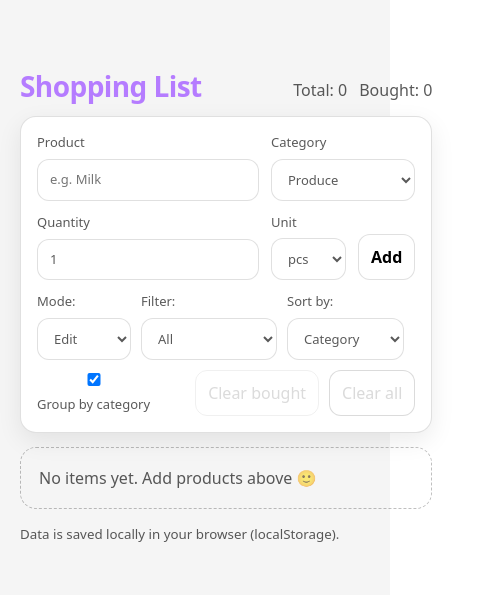
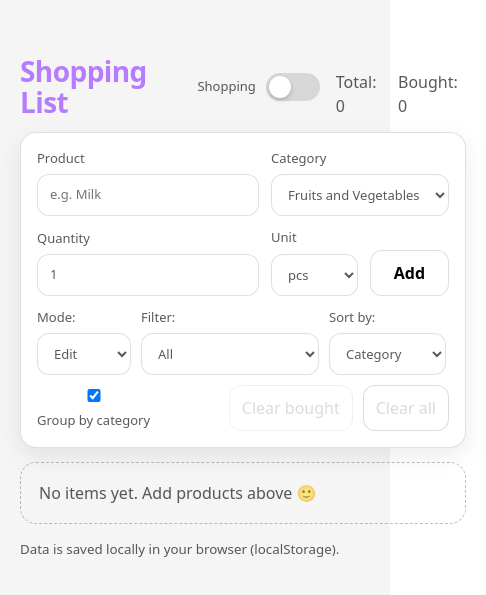
Before and after one commit to kksyai/vibe-makroapp, a React (Vite) app: page / in a window 390 px wide. Shown: the part 117-712 px from the top of the page, 486 px wide, since content can reach past the window. Built offline with nearby package versions, Linux system fonts and the light colour scheme.

Commit message:
Add toggle switch for mode, hide panel in shopping mode, improve mobile responsiveness

```diff
--- a/src/App.css
+++ b/src/App.css
@@ -30,11 +30,81 @@ body {
   margin: 6px 0 14px;
 }
 
+.header-title {
+  display: flex;
+  align-items: center;
+  gap: 16px;
+}
+
 .header h1 {
   margin: 0;
   font-size: 28px;
   letter-spacing: -0.02em;
   color:var(--accent-purple);
+}
+
+.mode-switch-container {
+  display: flex;
+  align-items: center;
+  gap: 10px;
+}
+
+.switch-label {
+  font-size: 13px;
+  color: var(--muted);
+  font-weight: 500;
+  text-transform: capitalize;
+}
+
+.mode-switch {
+  position: relative;
+  display: inline-block;
+  width: 54px;
+  height: 28px;
+  cursor: pointer;
+}
+
+.mode-switch input {
+  opacity: 0;
+  width: 0;
+  height: 0;
+}
+
+.switch-slider {
+  position: absolute;
+  cursor: pointer;
+  top: 0;
+  left: 0;
+  right: 0;
+  bottom: 0;
+  background-color: var(--border);
+  transition: 0.3s;
+  border-radius: 28px;
+}
+
+.switch-slider:before {
+  position: absolute;
+  content: "";
+  height: 22px;
+  width: 22px;
+  left: 3px;
+  bottom: 3px;
+  background-color: white;
+  transition: 0.3s;
+  border-radius: 50%;
+  box-shadow: 0 2px 4px rgba(0,0,0,0.2);
+}
+
+.mode-switch input:checked + .switch-slider {
+  background-color: var(--accent-purple);
+}
+
+.mode-switch input:checked + .switch-slider:before {
+  transform: translateX(26px);
+}
+
+.mode-switch:hover .switch-slider {
+  box-shadow: 0 0 0 4px rgba(181, 124, 255, 0.1);
 }
 
 .meta {
@@ -185,12 +255,17 @@ ul {
   margin-bottom: 8px;
 }
 
+.wrap.shop-mode .item .name {
+  font-size: calc(1em + 2pt);
+}
+
 .item.checked {
   opacity: 0.6;
 }
 
 .item.checked .name {
   text-decoration: line-through;
+  color: var(--accent-purple);
 }
 
 .check {
--- a/src/App.jsx
+++ b/src/App.jsx
@@ -4,15 +4,18 @@ import "./App.css";
 const STORAGE_KEY = "vibe_groceries_v1";
 
 const DEFAULT_CATEGORIES = [
-  "Produce",
+  "Fruits and Vegetables",
   "Dairy",
   "Meat & Fish",
-  "Bakery",
+  "Nuts",
+  "Canned Goods",
+  "Frozen Foods",
+  "Baking",
+  "Spices & Herbs",
   "Pasta & Grains",
+  "Alcogol",
   "Drinks",
-  "Sweets",
   "Household",
-  "Other",
 ];
 
 function uid() {
@@ -159,7 +162,7 @@ export default function App() {
   }
 
   function clearChecked() {
-    setItems((prev) => prev.filter((i) => !i.checked));
+    setItems((prev) => prev.map((i) => (i.checked ? { ...i, checked: false } : i)));
   }
 
   function clearAll() {
@@ -184,15 +187,29 @@ export default function App() {
   const checkedCount = items.filter((i) => i.checked).length;
 
   return (
-    <div className="wrap">
+    <div className={`wrap ${mode === "shop" ? "shop-mode" : ""}`}>
       <header className="header">
-        <h1>Shopping List</h1>
+        <div className="header-title">
+          <h1>Shopping List</h1>
+          <div className="mode-switch-container">
+            <span className="switch-label">{mode === "edit" ? "shopping" : "edit"}</span>
+            <label className="mode-switch">
+              <input
+                type="checkbox"
+                checked={mode === "shop"}
+                onChange={(e) => setMode(e.target.checked ? "shop" : "edit")}
+              />
+              <span className="switch-slider"></span>
+            </label>
+          </div>
+        </div>
         <div className="meta">
           <span>Total: {totalCount}</span>
           <span>Bought: {checkedCount}</span>
         </div>
       </header>
 
+      {mode === "edit" && (
       <section className="panel">
         <form className="form" onSubmit={addItem}>
           <div className="row">
@@ -288,6 +305,7 @@ export default function App() {
           </button>
         </div>
       </section>
+      )}
 
       <main className="list">
         {Object.keys(grouped).length === 0 || visibleItems.length === 0 ? (
```
